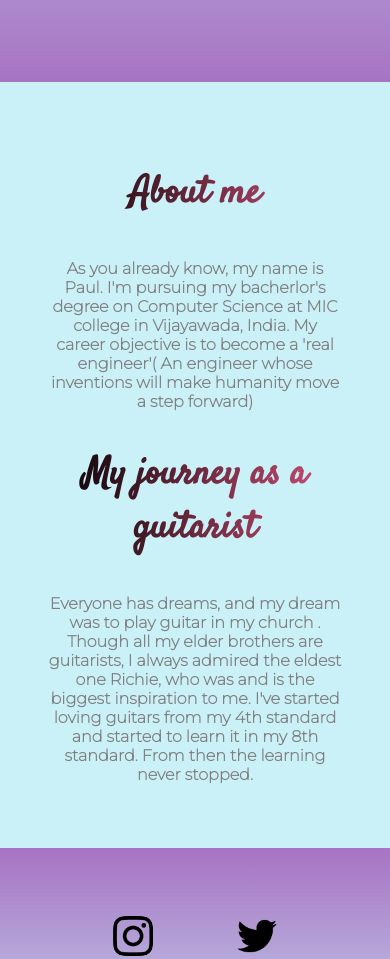
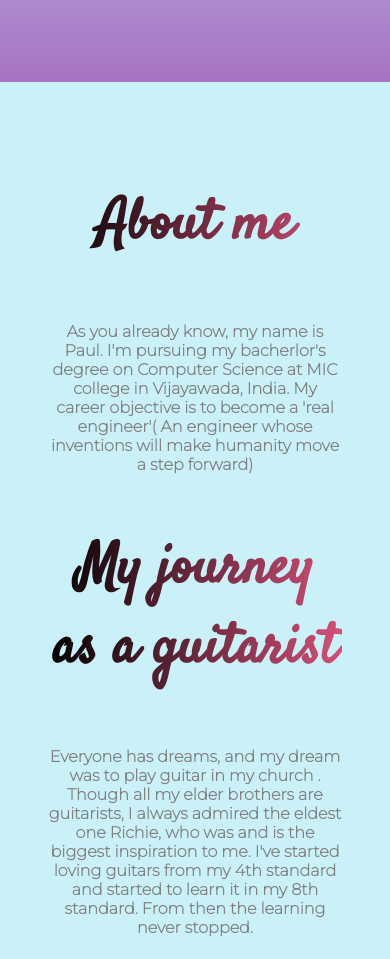
Before and after one commit to paul7m12d/Personalsite, a plain HTML site: page index.html in a window 390 px wide. Shown: the part 820-1779 px from the top of the page. Drawn offline with Linux system fonts and the light colour scheme.

Commit message:
Update styles.css

```diff
--- a/styles.css
+++ b/styles.css
@@ -118,5 +118,8 @@ p{
     right: ;
     top: -60px;
   }
+  .aboutMe{
+    font-size: 3rem;
+  }
 
 }
```
